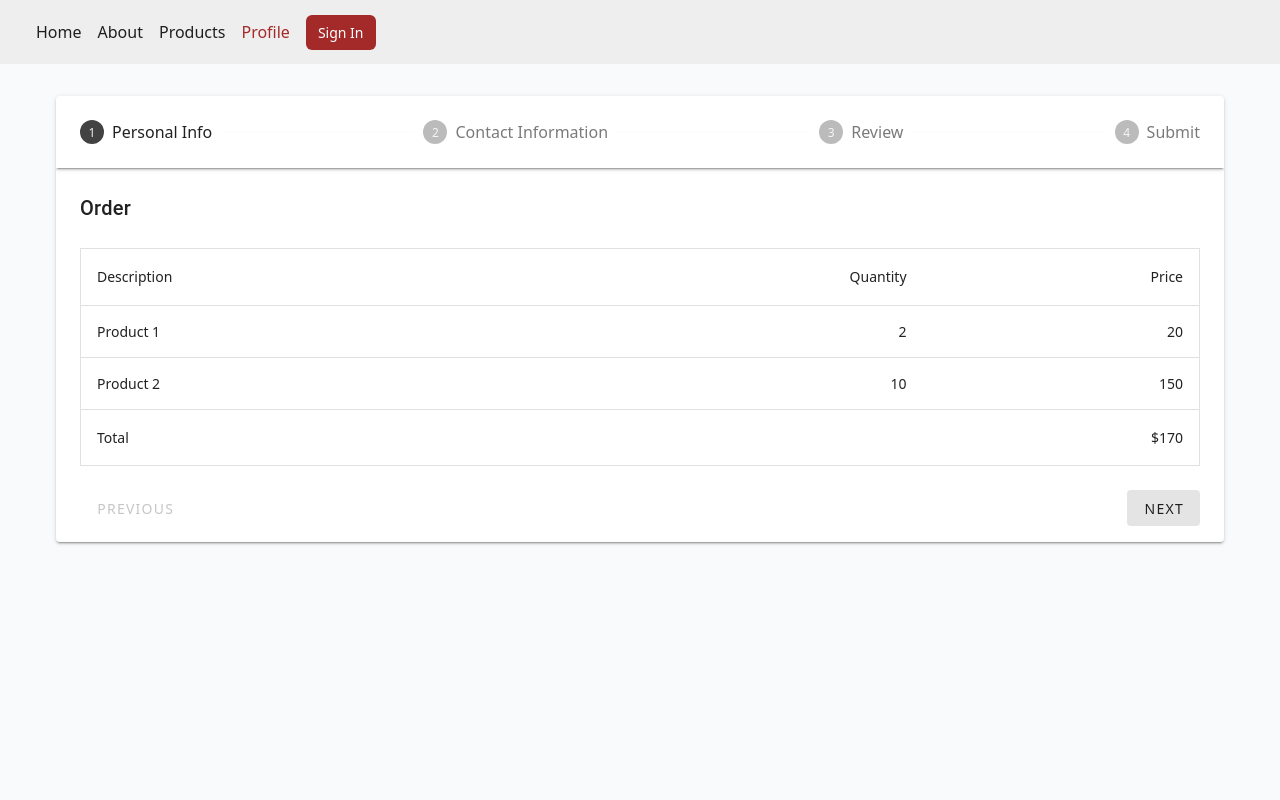
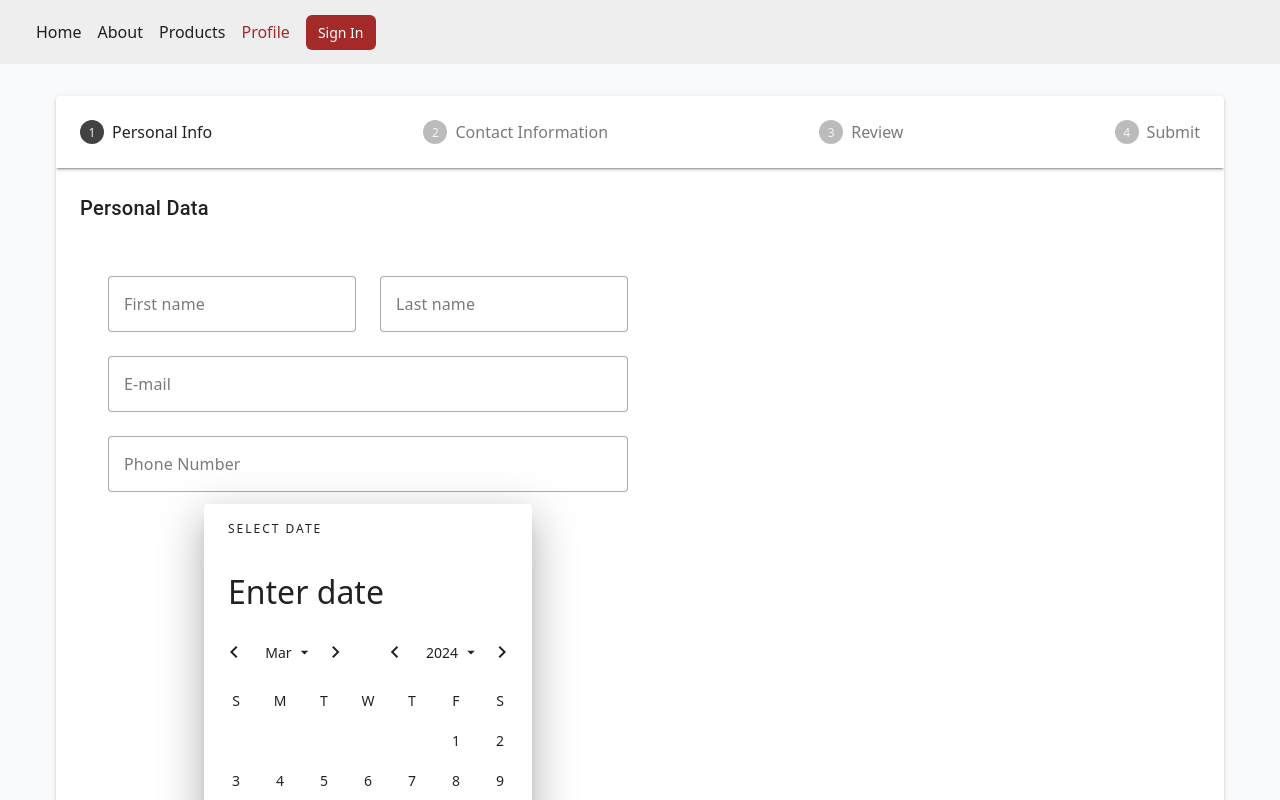
Before and after one commit to jasonkiptoo/e-commerce-vue, a Nuxt app: page /personal-info in a window 1280 px wide. Shown: the top 800 px of the page. Built offline with nearby package versions, Linux system fonts and the light colour scheme.

Commit message:
new fix to the profile comp

```diff
--- a/pages/personal-info/index.vue
+++ b/pages/personal-info/index.vue
@@ -8,37 +8,81 @@
     show-actions
   >
     <template v-slot:item.1>
-      <h3 class="text-h6">Order</h3>
-
+      <h3 class="text-h6">Personal Data</h3>
       <br>
 
-      <v-sheet border>
-        <v-table>
-          <thead>
-            <tr>
-              <th>Description</th>
-              <th class="text-end">Quantity</th>
-              <th class="text-end">Price</th>
-            </tr>
-          </thead>
+      <v-form v-model="valid">
+    <v-container>
+      <v-col cols="6">
 
-          <tbody>
-            <tr v-for="(product, index) in products" :key="index">
-              <td v-text="product.name"></td>
-              <td class="text-end" v-text="product.quantity"></td>
-              <td class="text-end" v-text="product.quantity * product.price"></td>
-            </tr>
+        <v-row >
+            <v-col >
+                <v-text-field
+            v-model="firstname"
+            :counter="10"
+            :rules="nameRules"
+            label="First name"
+            hide-details
+            variant="outlined"
+            required
+          ></v-text-field>
+            </v-col>
+            <v-col>
+                <v-text-field
+            v-model="lastName"
+            :counter="10"
+            :rules="nameRules"
+            label="Last name"
+            hide-details
+            variant="outlined"
+            required
+          ></v-text-field>
+            </v-col>
 
-            <tr>
-              <th>Total</th>
-              <th></th>
-              <th class="text-end">
-                ${{ subtotal }}
-              </th>
-            </tr>
-          </tbody>
-        </v-table>
-      </v-sheet>
+        </v-row>
+
+       <v-row>
+        <v-col
+          cols="12"
+
+        >
+          <v-text-field
+            v-model="email"
+            :rules="emailRules"
+            label="E-mail"
+            hide-details
+            variant="outlined"
+            required
+          ></v-text-field>
+        </v-col>
+       </v-row>
+
+        <v-row
+
+        >
+        <v-col>
+
+            <v-text-field
+              v-model="phoneNumber"
+              :counter="10"
+              :rules="nameRules"
+              label="Phone Number"
+              variant="outlined"
+              hide-details
+              required
+            ></v-text-field>
+        </v-col>
+        </v-row>
+
+     <v-row justify="space-around">
+      <v-date-picker elevation="24"></v-date-picker>
+    </v-row>
+      </v-col>
+    </v-container>
+  </v-form>
+
+
+
     </template>
 
     <template v-slot:item.2>
```
